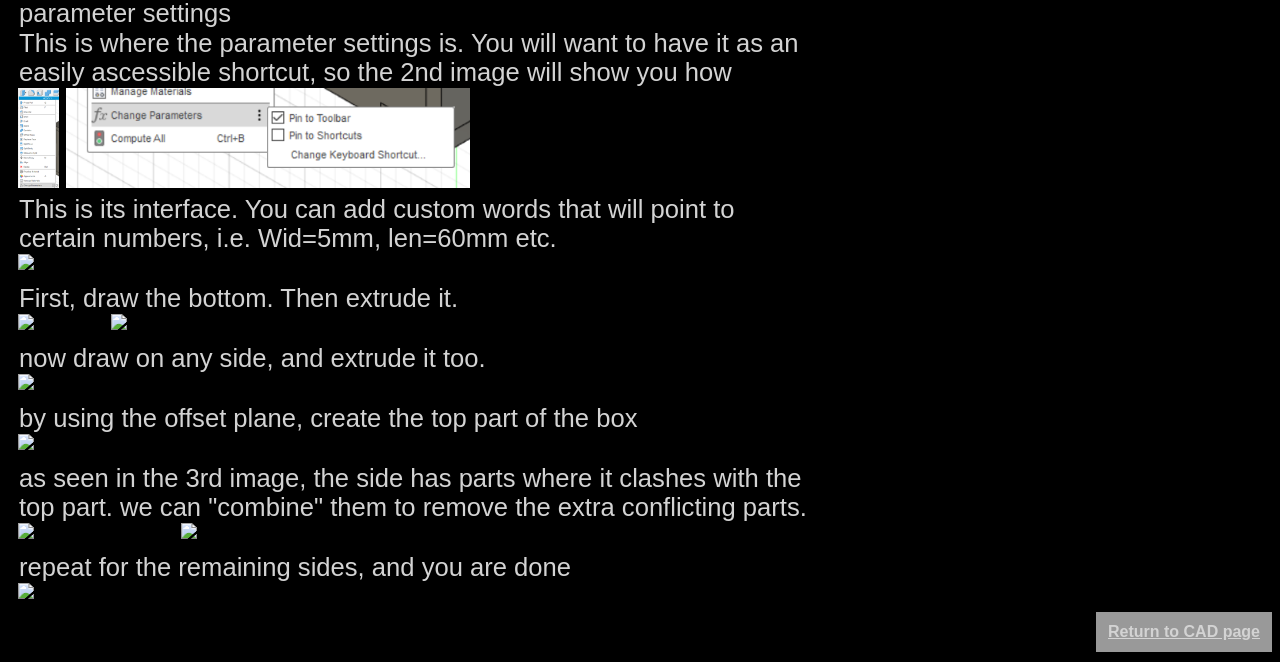
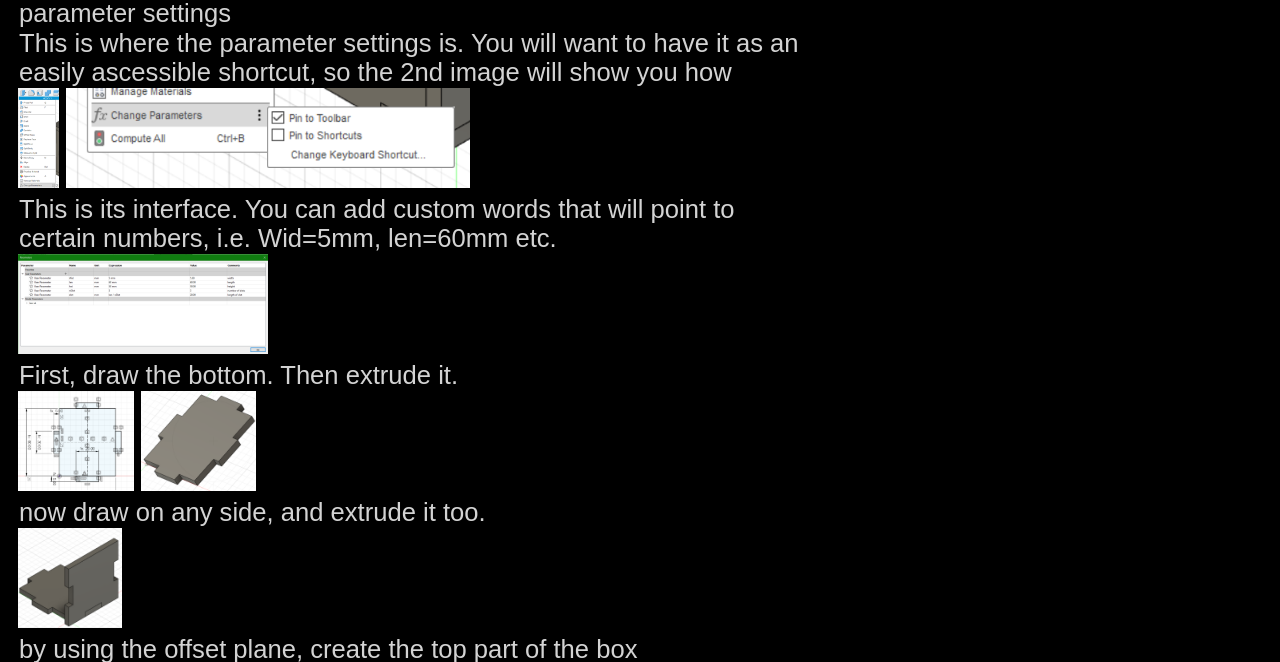
Before and after one commit to kuudan/EP1000, a plain HTML site: page overview/CADwork/parameter.html in a window 1280 px wide. Shown: the part 115-777 px from the top of the page. Drawn offline with Linux system fonts and the light colour scheme; files whose address does not match are found by name.

Commit message:
fixed links + update to description from previous ver
-added files to \media
-added new html files in  overview/
-fixed links in CADwork\export faces and CADwork\parameter
-updated style.css to adapt text to screen size

```diff
--- a/overview/CADwork/parameter.html
+++ b/overview/CADwork/parameter.html
@@ -22,19 +22,19 @@
           <img src="..\media\parameter1.png" alt="where it is" height="100" width="auto">
           <img src="..\media\parameter2.png" alt="add it as shortcut" height="100" width="auto">
           <p> This is its interface. You can add custom words that will point to certain numbers, i.e. Wid=5mm, len=60mm etc.</p>
-          <img src="..\media\parameter3.png" alt="interface" height="100" width="auto">
+          <img src="..\..\media\parameter3.png" alt="interface" height="100" width="auto">
           <p> First, draw the bottom. Then extrude it.</p>
-          <img src="..\media\box1.png" alt="step 1" height="100" width="auto">
-          <img src="..\media\box2.png" alt="step 2" height="100" width="auto">
+          <img src="..\..\media\box1.png" alt="step 1" height="100" width="auto">
+          <img src="..\..\media\box2.png" alt="step 2" height="100" width="auto">
           <p>now draw on any side, and extrude it too.</p>
-          <img src="..\media\box3.png" alt="step 3" height="100" width="auto">
+          <img src="..\..\media\box3.png" alt="step 3" height="100" width="auto">
           <p> by using the offset plane, create the top part of the box</p>
-          <img src="..\media\box4.png" alt="step 4" height="100" width="auto">
+          <img src="..\..\media\box4.png" alt="step 4" height="100" width="auto">
           <p>as seen in the 3rd image, the side has parts where it clashes with the top part. we can "combine" them to remove the extra conflicting parts.</p>
-          <img src="..\media\combine.png" alt="step 5 - how" height="100" width="auto">
-          <img src="..\media\box5.png" alt="step 5" height="100" width="auto">
+          <img src="..\..\media\combine.png" alt="step 5 - how" height="100" width="auto">
+          <img src="..\..\media\box5.png" alt="step 5" height="100" width="auto">
           <p>repeat for the remaining sides, and you are done</p>
-          <img src="..\media\boxX.png" alt="final" height="100" width="auto">
+          <img src="..\..\media\boxX.png" alt="final" height="100" width="auto">
         </div>
     </div>
   </div>
```
Also changed, not shown: overview/CADwork/export faces.html (+2 -2 lines).
